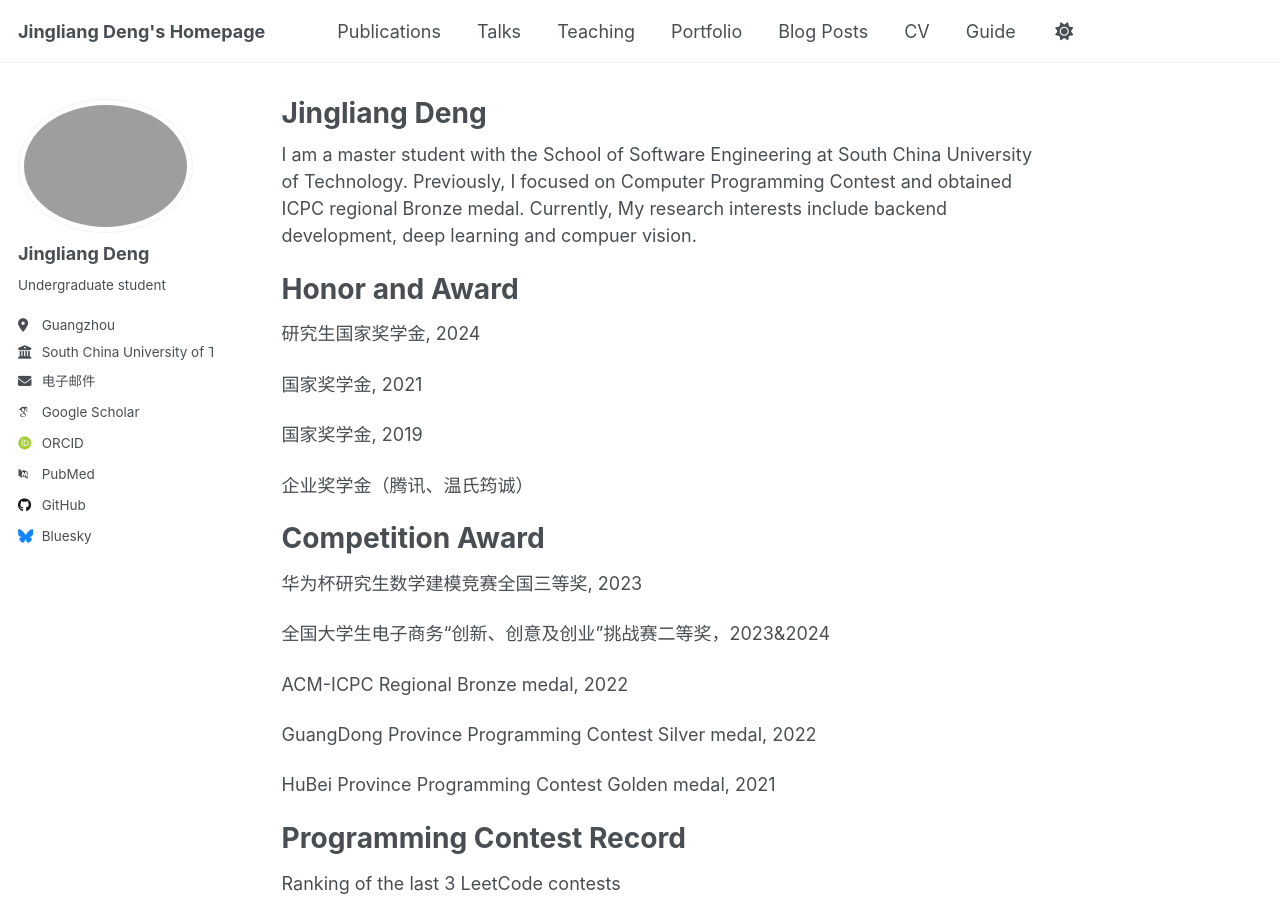
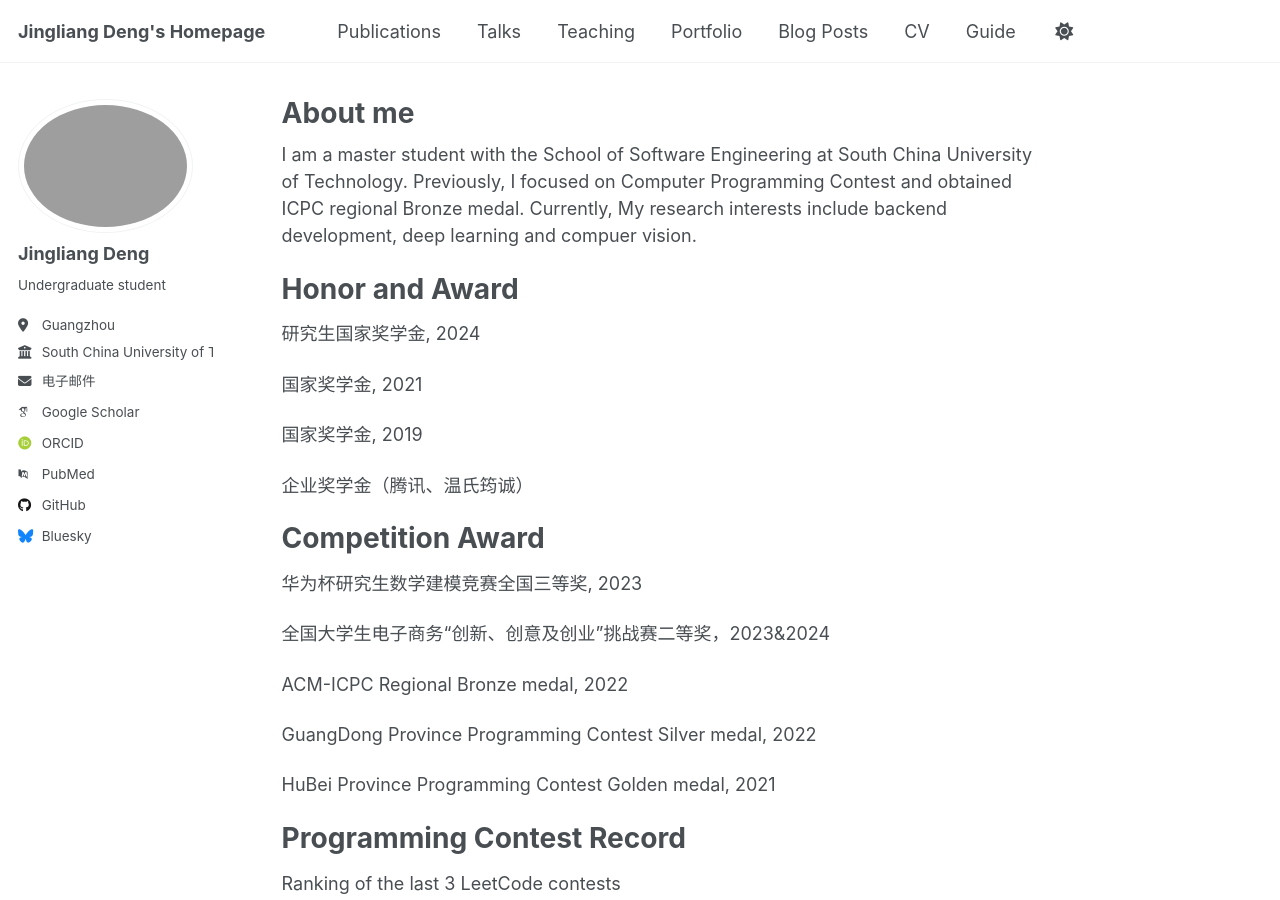
Before and after one commit to dengjl-hub/dengjl-hub.github.io, a Jekyll site: the page built from _pages/about.md, in a window 1280 px wide and 900 px high. Built offline with Jekyll 4.4.1, drawn with Linux system fonts in a browser that asks for light colours; some web fonts are replaced.

Commit message:
Update about.md
name to about me

```diff
--- a/_pages/about.md
+++ b/_pages/about.md
@@ -1,6 +1,6 @@
 ---
 permalink: /
-title: "Jingliang Deng"
+title: "About me"
 author_profile: true
 redirect_from:
   - /about/
```
